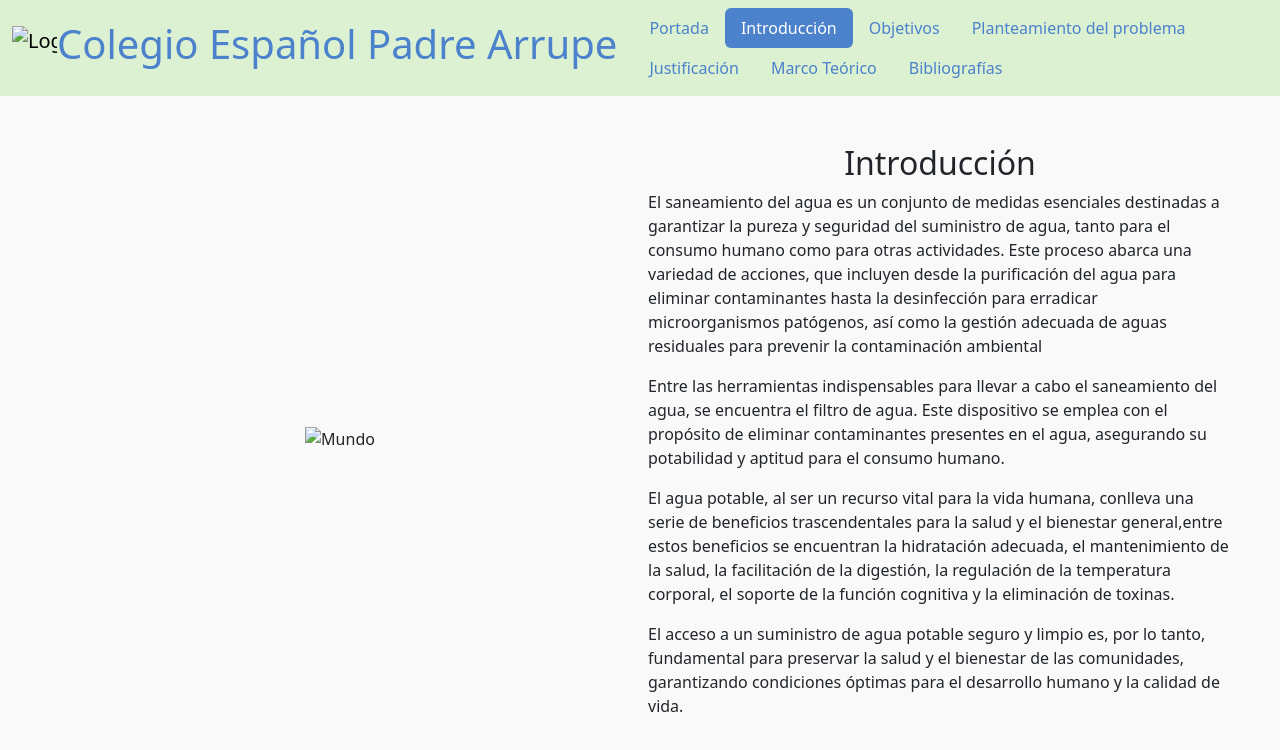
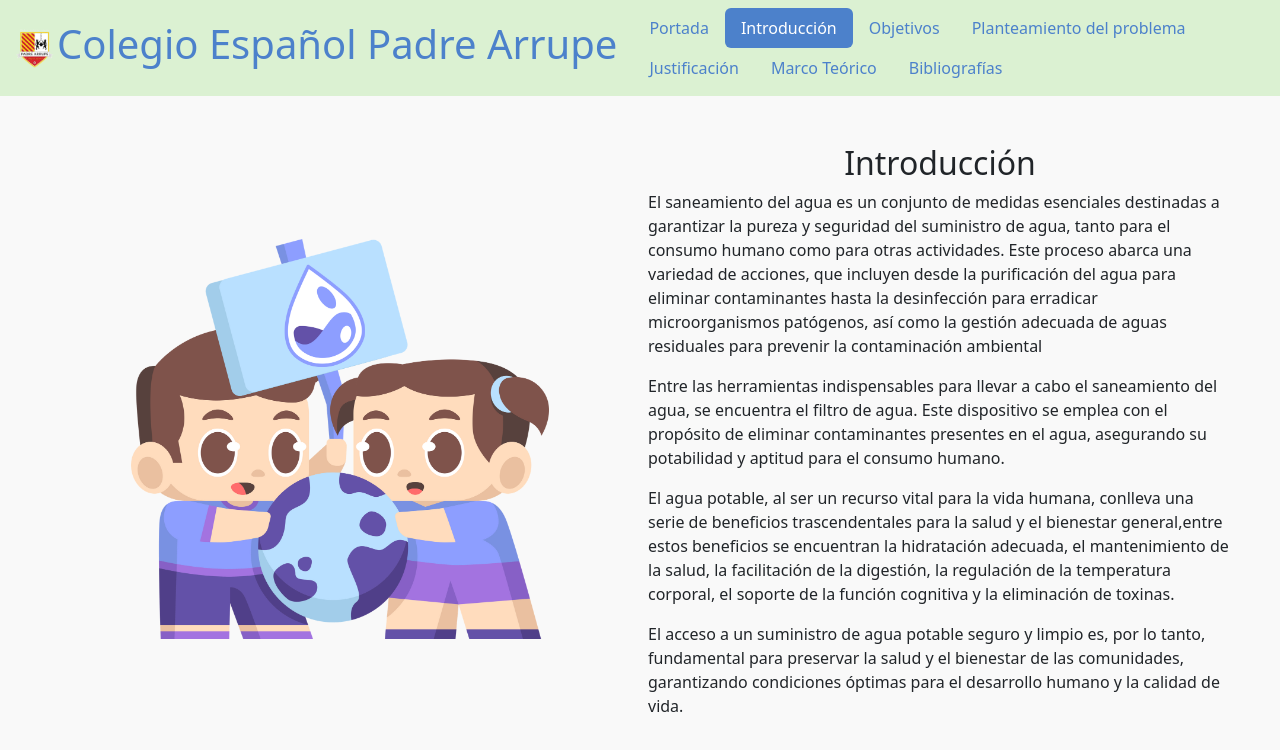
Before and after one commit to ReenXsito/ProyectoSTEAM2, a plain HTML site: page pages/intro.html in a window 1280 px wide. Drawn offline with nearby package versions, Linux system fonts and the light colour scheme.

Commit message:
mover pages 3

```diff
--- a/pages/intro.html
+++ b/pages/intro.html
@@ -14,7 +14,7 @@
     <nav class="navbar navbar-expand-lg">
         <div class="container-fluid">
             <a class="navbar-brand d-flex align-items-center" href="#">
-                <img src="./images/logoColegio.webp" alt="Logo" width="45" height="45"
+                <img src="../images/logoColegio.webp" alt="Logo" width="45" height="45"
                     class="d-inline-block align-text-top">
                 <h1>Colegio Español Padre Arrupe</h1>
             </a>
@@ -52,7 +52,7 @@
     <main class="p-5">
         <div class="d-flex justify-content-between flex-grow-1">
             <div class="w-50 me-3 d-flex align-items-center justify-content-center">
-                <img class="img-h-100 img-mw-100" src="./images/Imagen3.png" alt="Mundo">
+                <img class="img-h-100 img-mw-100" src="../images/Imagen3.png" alt="Mundo">
             </div>
             <div class="w-50 d-flex flex-column justify-content-center">
                 <h2 class="text-center">Introducción</h2>
```
Also changed, not shown: pages/bibliografias.html (+2 -2 lines), pages/justificación.html (+1 -1 lines), pages/marcoTeorico.html (+1 -1 lines), pages/objetivos.html (+1 -1 lines), pages/planteamiento.html (+1 -1 lines).
